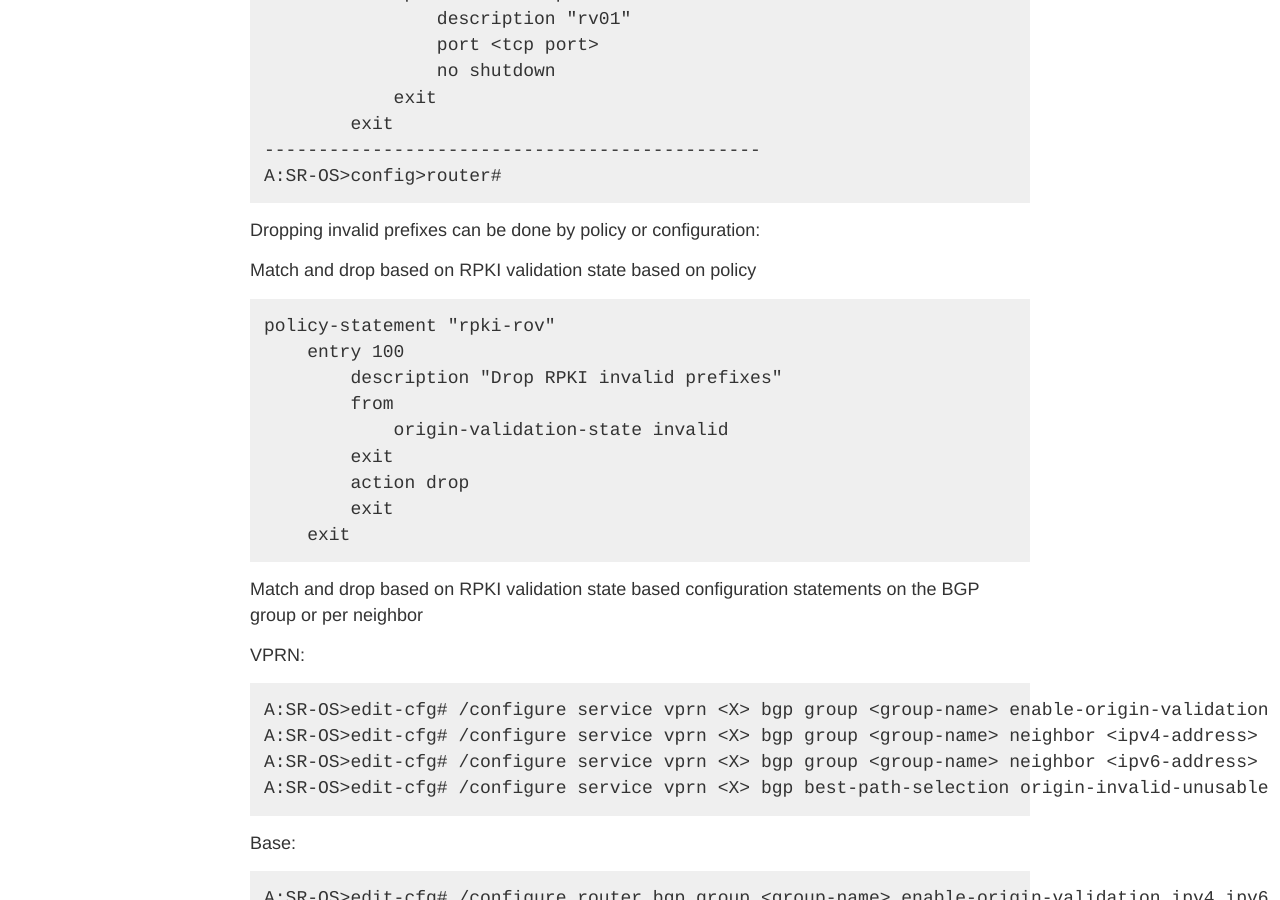
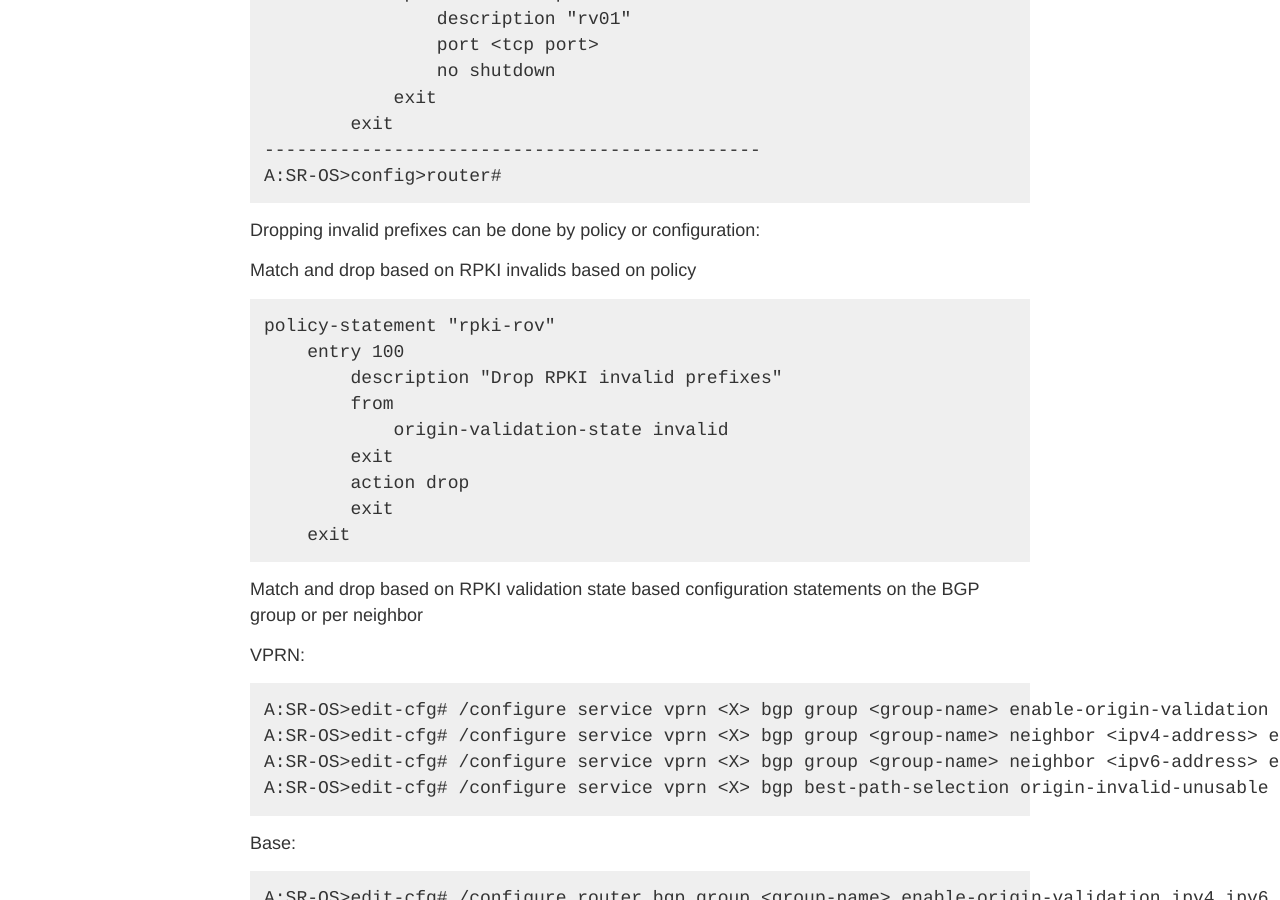
Before and after one commit to NLNOG/bgpfilterguide, a Jekyll site: the page built from guides/reject_invalids.md, in a window 1280 px wide and 900 px high, scrolled down 4505 px. Built offline with Jekyll 4.4.1, drawn with Linux system fonts in a browser that asks for light colours.

Commit message:
Removal of spaces

````diff
--- a/guides/reject_invalids.md
+++ b/guides/reject_invalids.md
@@ -178,7 +178,7 @@
 
 Dropping invalid prefixes can be done by policy or configuration:
 
-Match and drop based on RPKI validation state based on policy
+Match and drop based on RPKI invalids based on policy
 ```
 policy-statement "rpki-rov"
     entry 100
@@ -196,15 +196,15 @@
 VPRN:
 ```
 A:SR-OS>edit-cfg# /configure service vprn <X> bgp group <group-name> enable-origin-validation ipv4 ipv6
-A:SR-OS>edit-cfg# /configure service vprn <X> bgp group <group-name> neighbor <ipv4-address>  enable-origin-validation ipv4
-A:SR-OS>edit-cfg# /configure service vprn <X> bgp group <group-name> neighbor <ipv6-address>  enable-origin-validation ipv6
+A:SR-OS>edit-cfg# /configure service vprn <X> bgp group <group-name> neighbor <ipv4-address> enable-origin-validation ipv4
+A:SR-OS>edit-cfg# /configure service vprn <X> bgp group <group-name> neighbor <ipv6-address> enable-origin-validation ipv6
 A:SR-OS>edit-cfg# /configure service vprn <X> bgp best-path-selection origin-invalid-unusable
 ```
 
 Base:
 ```
 A:SR-OS>edit-cfg# /configure router bgp group <group-name> enable-origin-validation ipv4 ipv6
-A:SR-OS>edit-cfg# /configure router bgp group <group-name> neighbor <ipv4-address>  enable-origin-validation ipv4
-A:SR-OS>edit-cfg# /configure router bgp group <group-name> neighbor <ipv6-address>  enable-origin-validation ipv6
+A:SR-OS>edit-cfg# /configure router bgp group <group-name> neighbor <ipv4-address> enable-origin-validation ipv4
+A:SR-OS>edit-cfg# /configure router bgp group <group-name> neighbor <ipv6-address> enable-origin-validation ipv6
 A:SR-OS>edit-cfg# /configure router bgp best-path-selection origin-invalid-unusable
 ```
````
